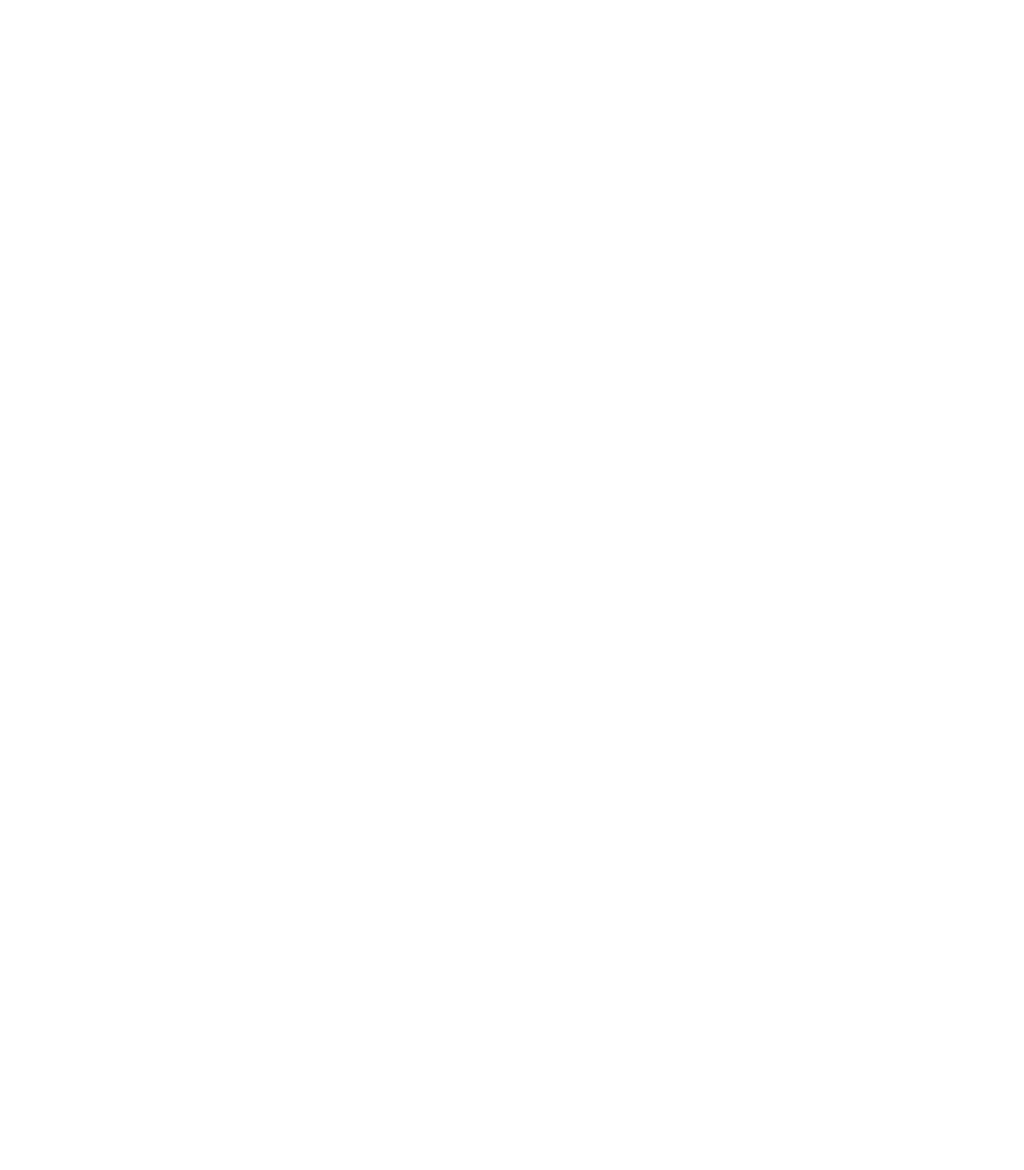
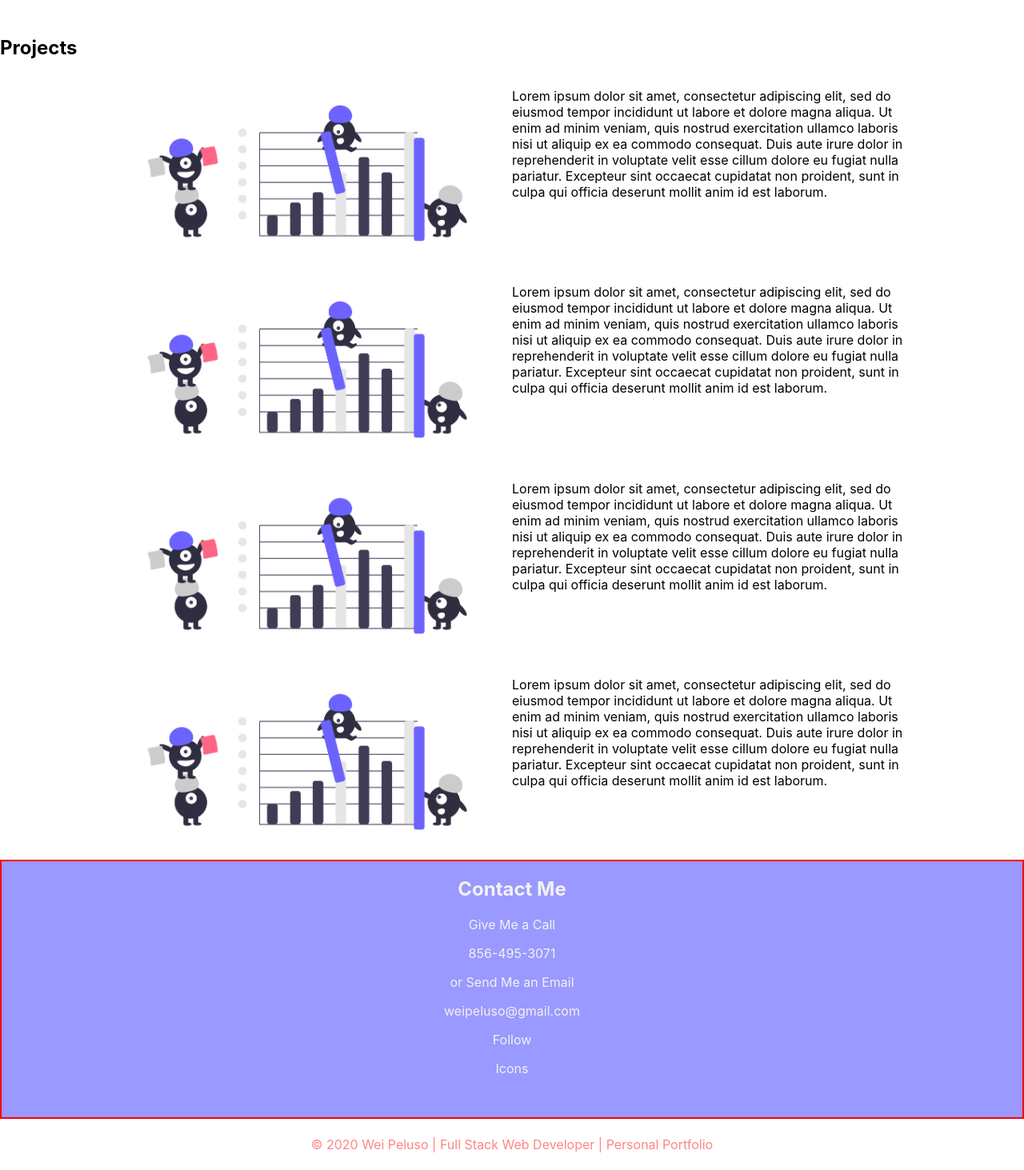
Before and after one commit to WeiPeluso/portfolio, a React (Create React App) app: page / in a window 1280 px wide. Shown: the part 1485-2948 px from the top of the page at 80% size. Before the commit the page ends 1509 px from the top, so only its background shows below. Built offline with nearby package versions, Linux system fonts and the light colour scheme.

Commit message:
ready for styling

```diff
--- a/src/App.js
+++ b/src/App.js
@@ -3,6 +3,7 @@
 import AboutMe from "./components/ui/AboutMe";
 import Skills from "./components/ui/Skills";
 import ContactMe from "./components/ui/ContactMe";
+import Projects from "./components/ui/Projects";
 
 const mainPurple = "#6C63FF";
 const mainPink = "#FF8684";
@@ -44,6 +45,18 @@
     fontWeight: "700",
     fontSize: "1.2rem",
   },
+  footer: {
+    height: "8vh",
+    position: "relative",
+    color: mainPink,
+  },
+  footerP: {
+    margin: "0",
+    position: "absolute",
+    top: "50%",
+    left: "50%",
+    transform: "translate(-50%,-50%)",
+  },
 }));
 function App() {
   const classes = useStyles();
@@ -78,9 +91,17 @@
         <div id="skills">
           <Skills />
         </div>
+        <div id="projects">
+          <Projects />
+        </div>
         <div id="contact">
           <ContactMe />
         </div>
+        <footer className={classes.footer}>
+          <p className={classes.footerP}>
+            © 2020 Wei Peluso | Full Stack Web Developer | Personal Portfolio
+          </p>
+        </footer>
       </div>
     </React.Fragment>
   );
--- a/src/components/ui/ContactMe.js
+++ b/src/components/ui/ContactMe.js
@@ -1,9 +1,28 @@
 import React from "react";
+import { makeStyles } from "@material-ui/styles";
+const lightPurple = "#9999ff";
+//const mainPink = "#FF8684";
+const useStyle = makeStyles(() => ({
+  main: {
+    border: "2px solid red",
+    height: "40vh",
+    backgroundColor: lightPurple,
+    textAlign: "center",
+    color: "#f2f2f2",
+  },
+}));
 
 const ContactMe = () => {
+  const classes = useStyle();
   return (
-    <div>
-      <h2>This is contact me Section</h2>
+    <div className={classes.main}>
+      <h2>Contact Me</h2>
+      <p>Give Me a Call</p>
+      <p>856-495-3071</p>
+      <p>or Send Me an Email</p>
+      <p>weipeluso@gmail.com</p>
+      <p>Follow</p>
+      <div>Icons</div>
     </div>
   );
 };
--- a/src/components/ui/Projects.js
+++ b/src/components/ui/Projects.js
@@ -1,12 +1,77 @@
+import { makeStyles } from "@material-ui/styles";
 import React from "react";
-import main from "../../assets/main.svg";
-
+import project from "../../assets/project.png";
+const useStyle = makeStyles(() => ({
+  main: {
+    paddingTop: "70px",
+  },
+  project: {
+    width: "80%",
+    // border: "2px solid #FF8684",
+    display: "flex",
+    margin: "auto",
+  },
+  image: {
+    width: "50%",
+    //border: "2px solid #FF8684",
+  },
+}));
 const Projects = () => {
+  const classes = useStyle();
   return (
-    <>
-      <h2>This is project Section</h2>
-      <img alt="web developer" src={main} />
-    </>
+    <div className={classes.main}>
+      <h2>Projects</h2>
+      <div>
+        <div className={classes.project}>
+          <img src={project} className={classes.image} alt="project 1" />
+          <p>
+            Lorem ipsum dolor sit amet, consectetur adipiscing elit, sed do
+            eiusmod tempor incididunt ut labore et dolore magna aliqua. Ut enim
+            ad minim veniam, quis nostrud exercitation ullamco laboris nisi ut
+            aliquip ex ea commodo consequat. Duis aute irure dolor in
+            reprehenderit in voluptate velit esse cillum dolore eu fugiat nulla
+            pariatur. Excepteur sint occaecat cupidatat non proident, sunt in
+            culpa qui officia deserunt mollit anim id est laborum.
+          </p>
+        </div>
+        <div className={classes.project}>
+          <img src={project} className={classes.image} alt="project 2" />
+          <p>
+            Lorem ipsum dolor sit amet, consectetur adipiscing elit, sed do
+            eiusmod tempor incididunt ut labore et dolore magna aliqua. Ut enim
+            ad minim veniam, quis nostrud exercitation ullamco laboris nisi ut
+            aliquip ex ea commodo consequat. Duis aute irure dolor in
+            reprehenderit in voluptate velit esse cillum dolore eu fugiat nulla
+            pariatur. Excepteur sint occaecat cupidatat non proident, sunt in
+            culpa qui officia deserunt mollit anim id est laborum.
+          </p>
+        </div>
+        <div className={classes.project}>
+          <img src={project} className={classes.image} alt="project 3" />
+          <p>
+            Lorem ipsum dolor sit amet, consectetur adipiscing elit, sed do
+            eiusmod tempor incididunt ut labore et dolore magna aliqua. Ut enim
+            ad minim veniam, quis nostrud exercitation ullamco laboris nisi ut
+            aliquip ex ea commodo consequat. Duis aute irure dolor in
+            reprehenderit in voluptate velit esse cillum dolore eu fugiat nulla
+            pariatur. Excepteur sint occaecat cupidatat non proident, sunt in
+            culpa qui officia deserunt mollit anim id est laborum.
+          </p>
+        </div>
+        <div className={classes.project}>
+          <img src={project} className={classes.image} alt="project 4" />
+          <p>
+            Lorem ipsum dolor sit amet, consectetur adipiscing elit, sed do
+            eiusmod tempor incididunt ut labore et dolore magna aliqua. Ut enim
+            ad minim veniam, quis nostrud exercitation ullamco laboris nisi ut
+            aliquip ex ea commodo consequat. Duis aute irure dolor in
+            reprehenderit in voluptate velit esse cillum dolore eu fugiat nulla
+            pariatur. Excepteur sint occaecat cupidatat non proident, sunt in
+            culpa qui officia deserunt mollit anim id est laborum.
+          </p>
+        </div>
+      </div>
+    </div>
   );
 };
 
```
Also changed, not shown: src/assets/project.png (added).
